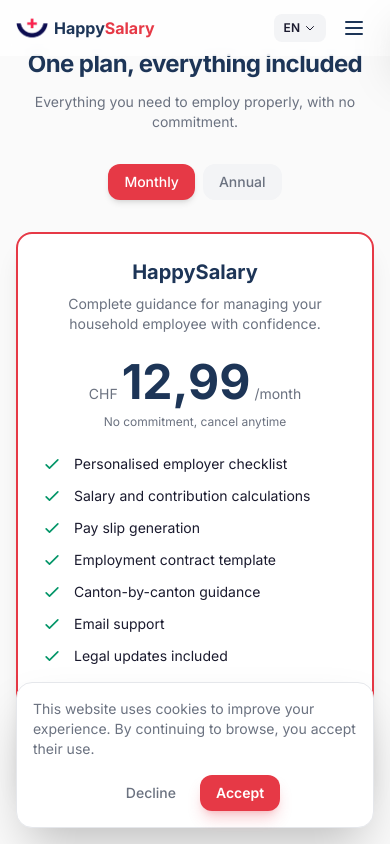
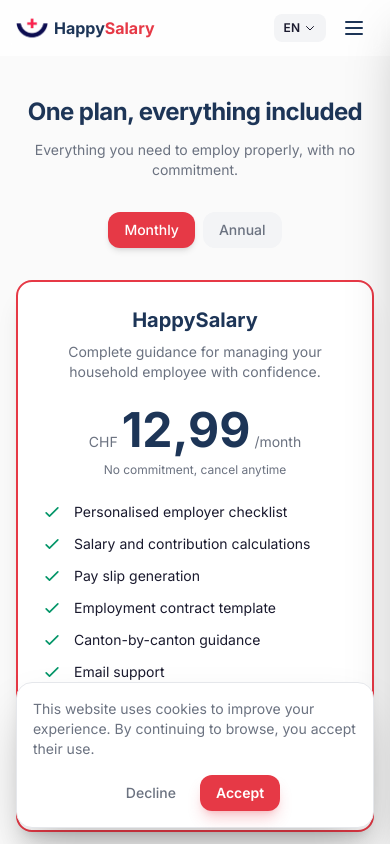
Before and after one commit to Samilice/happysalary, a Next.js app: page /en/pricing in a window 390 px wide. Shown: the top 844 px of the page. Built offline with nearby package versions, Linux system fonts and the light colour scheme.

Commit message:
fix: mobile menu height + pricing page header overlap
- MobileMenu: h-full → h-dvh (was inheriting header's 56px height
  instead of full viewport)
- PricingSection: add pt-24/28/32 to clear the fixed header

https://claude.ai/code/session_01Ls4w7fKGgkWiFQsMYud9fW

```diff
--- a/src/components/layout/MobileMenu.tsx
+++ b/src/components/layout/MobileMenu.tsx
@@ -48,7 +48,7 @@ export function MobileMenu({ open, onClose, links }: Props) {
       {/* Panel */}
       <div
         className={cn(
-          "fixed top-0 right-0 h-full w-80 bg-white z-[70] shadow-2xl transition-transform duration-300 lg:hidden flex flex-col",
+          "fixed top-0 right-0 h-dvh w-80 bg-white z-[70] shadow-2xl transition-transform duration-300 lg:hidden flex flex-col",
           open ? "translate-x-0" : "translate-x-full"
         )}
       >
--- a/src/components/sections/PricingSection.tsx
+++ b/src/components/sections/PricingSection.tsx
@@ -16,7 +16,7 @@ export function PricingSection() {
   const link = billing === "monthly" ? PLAN.monthlyPaymentLink : PLAN.yearlyPaymentLink;
 
   return (
-    <section className="py-12 sm:py-20 lg:py-28 bg-background">
+    <section className="pt-24 sm:pt-28 pb-12 sm:pb-20 lg:pt-32 lg:pb-28 bg-background">
       <Container>
         <SectionHeading title={t("title")} subtitle={t("subtitle")} />
 
```
